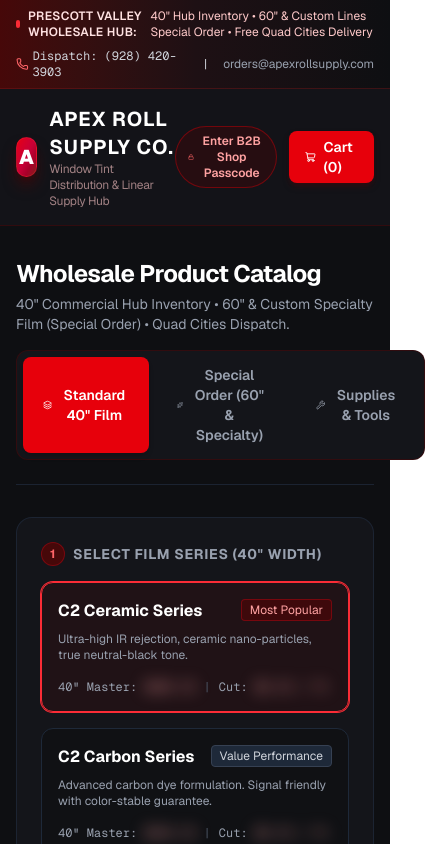
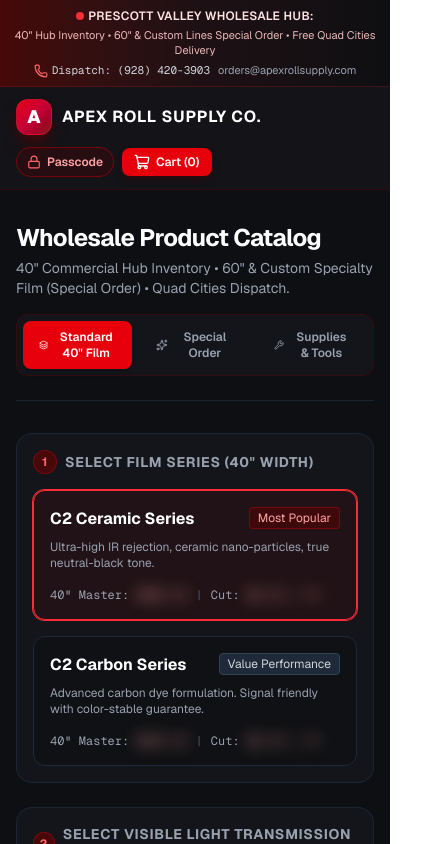
Before and after one commit to apexrollsupplyco/apex-roll-supply, a Next.js app: page / in a window 390 px wide. Shown: the top 844 px of the page, 425 px wide, since content can reach past the window. Built offline with nearby package versions, Linux system fonts and the light colour scheme.

Commit message:
Complete mobile responsive overhaul

```diff
--- a/app/page.tsx
+++ b/app/page.tsx
@@ -27,7 +27,7 @@
 interface FilmProduct {
   id: string;
   series: 'C2 Carbon' | 'C2 Ceramic';
-  vlt: '5%' | '20%' | '35%' | '50%' | '70%';
+  vlt: '5%' | '20%' | '35%' | '50%' | '75%';
   masterRollPrice: number;
   linearFtPrice: number;
   stockFt: number;
@@ -81,13 +81,11 @@
     { id: 'c2-carb-5', series: 'C2 Carbon', vlt: '5%', masterRollPrice: 331.56, linearFtPrice: 4.16, stockFt: 0, description: 'Non-reflective dyed carbon matrix.' },
     { id: 'c2-carb-20', series: 'C2 Carbon', vlt: '20%', masterRollPrice: 331.56, linearFtPrice: 4.16, stockFt: 0, description: 'Non-reflective dyed carbon matrix.' },
     { id: 'c2-carb-35', series: 'C2 Carbon', vlt: '35%', masterRollPrice: 331.56, linearFtPrice: 4.16, stockFt: 0, description: 'Non-reflective dyed carbon matrix.' },
-    { id: 'c2-carb-50', series: 'C2 Carbon', vlt: '50%', masterRollPrice: 331.56, linearFtPrice: 4.16, stockFt: 0, description: 'Non-reflective dyed carbon matrix.' },
-    { id: 'c2-carb-70', series: 'C2 Carbon', vlt: '70%', masterRollPrice: 331.56, linearFtPrice: 4.16, stockFt: 0, description: 'Non-reflective dyed carbon matrix.' },
     { id: 'c2-cer-5', series: 'C2 Ceramic', vlt: '5%', masterRollPrice: 481.68, linearFtPrice: 5.89, stockFt: 49, description: 'Nano-ceramic heat rejection formulation.' },
     { id: 'c2-cer-20', series: 'C2 Ceramic', vlt: '20%', masterRollPrice: 481.68, linearFtPrice: 5.89, stockFt: 0, description: 'Nano-ceramic heat rejection formulation.' },
     { id: 'c2-cer-35', series: 'C2 Ceramic', vlt: '35%', masterRollPrice: 481.68, linearFtPrice: 5.89, stockFt: 28, description: 'Nano-ceramic heat rejection formulation.' },
     { id: 'c2-cer-50', series: 'C2 Ceramic', vlt: '50%', masterRollPrice: 481.68, linearFtPrice: 5.89, stockFt: 50, description: 'Nano-ceramic heat rejection formulation.' },
-    { id: 'c2-cer-70', series: 'C2 Ceramic', vlt: '70%', masterRollPrice: 481.68, linearFtPrice: 5.89, stockFt: 56, description: 'Nano-ceramic heat rejection formulation.' }
+    { id: 'c2-cer-75', series: 'C2 Ceramic', vlt: '75%', masterRollPrice: 481.68, linearFtPrice: 5.89, stockFt: 56, description: 'Nano-ceramic heat rejection formulation.' }
   ]);
 
   // Special Order Lines (60" Rolls, Pro Nano, Apex Signature, Architectural Flat Glass - Call For Pricing)
@@ -176,7 +174,7 @@
   // Active standard film selection (40" standard width)
   const currentFilm = filmInventory.find(
     (f) => f.series === selectedFilmSeries && f.vlt === selectedVlt
-  )!;
+  ) || filmInventory[0];
 
   const filmPrice = orderType === 'roll'
     ? rollsCount * currentFilm.masterRollPrice
@@ -432,41 +430,46 @@
   };
 
   return (
-    <div className="min-h-screen bg-[#0e0f12] text-gray-100 font-sans selection:bg-red-600 selection:text-white pb-24">
+    <div className="min-h-screen bg-[#0e0f12] text-gray-100 font-sans selection:bg-red-600 selection:text-white pb-24 overflow-x-hidden w-full">
       {/* Top Notification Banner */}
-      <div className="bg-gradient-to-r from-red-950 via-[#1e1014] to-[#0e0f12] border-b border-red-900/40 px-4 py-2 text-xs text-red-200">
-        <div className="max-w-7xl mx-auto flex flex-col sm:flex-row justify-between items-center gap-2">
-          <div className="flex items-center gap-2">
-            <span className="inline-block w-2 h-2 rounded-full bg-red-500 animate-pulse"></span>
+      <div className="bg-gradient-to-r from-red-950 via-[#1e1014] to-[#0e0f12] border-b border-red-900/40 px-3 sm:px-4 py-2 text-xs text-red-200">
+        <div className="max-w-7xl mx-auto flex flex-col sm:flex-row justify-between items-center gap-1.5 sm:gap-2 text-center sm:text-left">
+          <div className="flex flex-wrap items-center justify-center sm:justify-start gap-1 sm:gap-2">
+            <span className="inline-block w-2 h-2 rounded-full bg-red-500 animate-pulse shrink-0"></span>
             <span className="font-semibold tracking-wide text-red-100">PRESCOTT VALLEY WHOLESALE HUB:</span>
-            <span>40" Hub Inventory • 60" &amp; Custom Lines Special Order • Free Quad Cities Delivery</span>
+            <span className="text-[11px] sm:text-xs text-red-200/90">40" Hub Inventory • 60" &amp; Custom Lines Special Order • Free Quad Cities Delivery</span>
           </div>
-          <div className="flex items-center gap-4 text-gray-300">
-            <span className="flex items-center gap-1 font-mono"><Phone className="w-3.5 h-3.5 text-red-400" /> Dispatch: (928) 420-3903</span>
-            <span>|</span>
-            <span className="text-gray-400">orders@apexrollsupply.com</span>
+          <div className="flex flex-wrap items-center justify-center gap-2 sm:gap-4 text-gray-300 text-[11px] sm:text-xs">
+            <a href="tel:9284203903" className="flex items-center gap-1 font-mono hover:text-white transition">
+              <Phone className="w-3.5 h-3.5 text-red-400 shrink-0" /> Dispatch: (928) 420-3903
+            </a>
+            <span className="hidden sm:inline text-gray-600">|</span>
+            <a href="mailto:orders@apexrollsupply.com" className="text-gray-400 hover:text-white transition">
+              orders@apexrollsupply.com
+            </a>
           </div>
         </div>
       </div>
 
       {/* Main Header */}
       <header className="border-b border-red-950/60 bg-[#14151a]/90 backdrop-blur sticky top-0 z-40">
-        <div className="max-w-7xl mx-auto px-4 py-4 flex items-center justify-between">
-          <div className="flex items-center gap-3">
-            <div className="w-10 h-10 rounded-xl bg-gradient-to-br from-red-600 via-rose-700 to-red-900 flex items-center justify-center font-black text-xl text-white shadow-lg shadow-red-950 border border-red-500/30">
+        <div className="max-w-7xl mx-auto px-4 py-3 sm:py-4 flex flex-wrap items-center justify-between gap-3">
+          <div className="flex items-center gap-2.5 sm:gap-3">
+            <div className="w-9 h-9 sm:w-10 sm:h-10 rounded-xl bg-gradient-to-br from-red-600 via-rose-700 to-red-900 flex items-center justify-center font-black text-lg sm:text-xl text-white shadow-lg shadow-red-950 border border-red-500/30 shrink-0">
               A
             </div>
             <div>
-              <h1 className="text-xl font-bold tracking-wider text-white">APEX ROLL SUPPLY CO.</h1>
-              <p className="text-xs text-red-200/60 tracking-tight">Window Tint Distribution &amp; Linear Supply Hub</p>
+              <h1 className="text-base sm:text-xl font-bold tracking-wider text-white leading-tight">APEX ROLL SUPPLY CO.</h1>
+              <p className="text-[10px] sm:text-xs text-red-200/60 tracking-tight hidden sm:block">Window Tint Distribution &amp; Linear Supply Hub</p>
             </div>
           </div>
 
-          <div className="flex items-center gap-3">
+          <div className="flex items-center gap-2 sm:gap-3">
             {isUnlocked ? (
-              <div className="flex items-center gap-1.5 bg-red-950/60 text-red-300 border border-red-700/50 px-3 py-1.5 rounded-full text-xs font-semibold">
-                <Unlock className="w-3.5 h-3.5 text-red-400" />
-                <span>Wholesale Rates Active</span>
+              <div className="flex items-center gap-1.5 bg-red-950/60 text-red-300 border border-red-700/50 px-2.5 sm:px-3 py-1.5 rounded-full text-xs font-semibold">
+                <Unlock className="w-3.5 h-3.5 text-red-400 shrink-0" />
+                <span className="hidden sm:inline">Wholesale Rates Active</span>
+                <span className="sm:hidden">Active</span>
               </div>
             ) : (
               <button
@@ -474,18 +477,19 @@
                   setModalMode('enter-code');
                   setShowUnlockModal(true);
                 }}
-                className="flex items-center gap-1.5 bg-red-950/40 hover:bg-red-900/50 text-red-300 border border-red-700/50 px-3 py-1.5 rounded-full text-xs font-semibold transition"
+                className="flex items-center gap-1.5 bg-red-950/40 hover:bg-red-900/50 text-red-300 border border-red-700/50 px-2.5 sm:px-3 py-1.5 rounded-full text-xs font-semibold transition"
               >
-                <Lock className="w-3.5 h-3.5 text-red-400" />
-                <span>Enter B2B Shop Passcode</span>
+                <Lock className="w-3.5 h-3.5 text-red-400 shrink-0" />
+                <span className="hidden sm:inline">Enter B2B Shop Passcode</span>
+                <span className="sm:hidden">Passcode</span>
               </button>
             )}
 
             <a
               href="#cart-section"
-              className="flex items-center gap-2 bg-red-600 hover:bg-red-500 text-white px-4 py-1.5 rounded-lg text-sm font-semibold transition shadow-md shadow-red-950/50"
+              className="flex items-center gap-1.5 sm:gap-2 bg-red-600 hover:bg-red-500 text-white px-3 sm:px-4 py-1.5 rounded-lg text-xs sm:text-sm font-semibold transition shadow-md shadow-red-950/50 shrink-0"
             >
-              <ShoppingCart className="w-4 h-4" />
+              <ShoppingCart className="w-4 h-4 shrink-0" />
               <span>Cart ({cart.length})</span>
             </a>
           </div>
@@ -668,10 +672,10 @@
               40" Commercial Hub Inventory • 60" &amp; Custom Specialty Film (Special Order) • Quad Cities Dispatch.
             </p>
           </div>
-          <div className="flex gap-2 bg-[#14151a] p-1.5 rounded-xl border border-red-950/60">
+          <div className="flex flex-wrap gap-2 bg-[#14151a] p-1.5 rounded-xl border border-red-950/60 w-full sm:w-auto">
             <button
               onClick={() => setActiveTab('film')}
-              className={`flex items-center gap-2 px-5 py-2 rounded-lg text-sm font-semibold transition ${
+              className={`flex-1 sm:flex-initial flex items-center justify-center gap-2 px-4 py-2 rounded-lg text-xs sm:text-sm font-semibold transition ${
                 activeTab === 'film'
                   ? 'bg-red-600 text-white shadow-md'
                   : 'text-gray-400 hover:text-white'
@@ -682,18 +686,18 @@
             </button>
             <button
               onClick={() => setActiveTab('special')}
-              className={`flex items-center gap-2 px-5 py-2 rounded-lg text-sm font-semibold transition ${
+              className={`flex-1 sm:flex-initial flex items-center justify-center gap-2 px-4 py-2 rounded-lg text-xs sm:text-sm font-semibold transition ${
                 activeTab === 'special'
                   ? 'bg-red-600 text-white shadow-md'
                   : 'text-gray-400 hover:text-white'
               }`}
             >
               <Sparkles className="w-4 h-4" />
-              Special Order (60" &amp; Specialty)
+              Special Order
             </button>
             <button
               onClick={() => setActiveTab('tools')}
-              className={`flex items-center gap-2 px-5 py-2 rounded-lg text-sm font-semibold transition ${
+              className={`flex-1 sm:flex-initial flex items-center justify-center gap-2 px-4 py-2 rounded-lg text-xs sm:text-sm font-semibold transition ${
                 activeTab === 'tools'
                   ? 'bg-red-600 text-white shadow-md'
                   : 'text-gray-400 hover:text-white'
@@ -710,14 +714,17 @@
           <div className="grid grid-cols-1 lg:grid-cols-3 gap-8 mb-12">
             <div className="lg:col-span-2 space-y-6">
               {/* Step 1: Choose Series */}
-              <div className="bg-[#14151a] border border-gray-800/80 rounded-2xl p-6">
+              <div className="bg-[#14151a] border border-gray-800/80 rounded-2xl p-4 sm:p-6">
                 <h3 className="text-sm font-bold uppercase tracking-wider text-gray-400 mb-4 flex items-center gap-2">
                   <span className="w-6 h-6 rounded-full bg-red-950 text-red-400 border border-red-800/60 flex items-center justify-center text-xs">1</span>
                   Select Film Series (40" Width)
                 </h3>
                 <div className="grid grid-cols-1 sm:grid-cols-2 gap-4">
                   <button
-                    onClick={() => setSelectedFilmSeries('C2 Ceramic')}
+                    onClick={() => {
+                      setSelectedFilmSeries('C2 Ceramic');
+                      setSelectedVlt('20%');
+                    }}
                     className={`p-4 rounded-xl border text-left transition ${
                       selectedFilmSeries === 'C2 Ceramic'
                         ? 'border-red-500 bg-red-950/25 ring-1 ring-red-500'
@@ -743,7 +750,10 @@
                   </button>
 
                   <button
-                    onClick={() => setSelectedFilmSeries('C2 Carbon')}
+                    onClick={() => {
+                      setSelectedFilmSeries('C2 Carbon');
+                      setSelectedVlt('20%');
+                    }}
                     className={`p-4 rounded-xl border text-left transition ${
                       selectedFilmSeries === 'C2 Carbon'
                         ? 'border-red-500 bg-red-950/25 ring-1 ring-red-500'
@@ -771,7 +781,7 @@
               </div>
 
               {/* Step 2: Choose VLT Shade */}
-      <div className="bg-[#14151a] border border-gray-800/80 rounded-2xl p-6">
+              <div className="bg-[#14151a] border border-gray-800/80 rounded-2xl p-4 sm:p-6">
                 <h3 className="text-sm font-bold uppercase tracking-wider text-gray-400 mb-4 flex items-center gap-2">
                   <span className="w-6 h-6 rounded-full bg-red-950 text-red-400 border border-red-800/60 flex items-center justify-center text-xs">2</span>
                   Select Visible Light Transmission (VLT)
@@ -801,7 +811,7 @@
               </div>
 
               {/* Step 3: Choose Format */}
-              <div className="bg-[#14151a] border border-gray-800/80 rounded-2xl p-6">
+              <div className="bg-[#14151a] border border-gray-800/80 rounded-2xl p-4 sm:p-6">
                 <h3 className="text-sm font-bold uppercase tracking-wider text-gray-400 mb-4 flex items-center gap-2">
                   <span className="w-6 h-6 rounded-full bg-red-950 text-red-400 border border-red-800/60 flex items-center justify-center text-xs">3</span>
                   Select Order Format (40" Commercial Width)
@@ -843,7 +853,7 @@
                 </div>
 
                 {orderType === 'roll' ? (
-                  <div className="flex items-center gap-4 bg-[#0e0f12] p-4 rounded-xl border border-gray-800">
+                  <div className="flex flex-wrap items-center justify-between gap-4 bg-[#0e0f12] p-4 rounded-xl border border-gray-800">
                     <span className="text-sm font-medium text-gray-300">Rolls Count:</span>
                     <div className="flex items-center gap-3">
                       <button
@@ -860,7 +870,7 @@
                         +
                       </button>
                     </div>
-                    <span className="text-xs text-gray-500 ml-auto font-mono">Total Footage: {rollsCount * 100} Linear Ft (40")</span>
+                    <span className="text-xs text-gray-500 font-mono w-full sm:w-auto text-right">Total: {rollsCount * 100} Linear Ft (40")</span>
                   </div>
                 ) : (
                   <div className="space-y-3 bg-[#0e0f12] p-4 rounded-xl border border-gray-800">
@@ -891,7 +901,7 @@
 
             {/* Sidebar Summary */}
             <div className="space-y-6">
-              <div className="bg-[#14151a] border border-gray-800/80 rounded-2xl p-6 sticky top-24">
+              <div className="bg-[#14151a] border border-gray-800/80 rounded-2xl p-4 sm:p-6 lg:sticky lg:top-24">
                 <h3 className="text-sm font-bold uppercase tracking-wider text-gray-400 mb-4">Configuration Summary</h3>
                 <div className="space-y-3 text-sm border-b border-gray-800/80 pb-4 mb-4">
                   <div className="flex justify-between">
@@ -960,14 +970,14 @@
           </div>
         )}
 
-        {/* Tab 2: Special Order Tab (Includes 60" Rolls, Pro Nano, Apex Film, Architectural - Call for Pricing) */}
+        {/* Tab 2: Special Order Tab */}
         {activeTab === 'special' && (
           <div className="space-y-6 mb-12">
-            <div className="bg-gradient-to-r from-red-950/50 via-[#1b1216] to-[#14151a] p-6 rounded-2xl border border-red-800/40">
+            <div className="bg-gradient-to-r from-red-950/50 via-[#1b1216] to-[#14151a] p-4 sm:p-6 rounded-2xl border border-red-800/40">
               <div className="flex items-center gap-3">
                 <Clock className="w-6 h-6 text-red-400 shrink-0" />
                 <div>
-                  <h3 className="text-lg font-bold text-white">Commercial Special Order Lines</h3>
+                  <h3 className="text-base sm:text-lg font-bold text-white">Commercial Special Order Lines</h3>
                   <p className="text-xs text-gray-300 mt-0.5">
                     60" Master Rolls, ultra-ceramic lines, and architectural films are ordered on demand. Lead time: 2–3 business days.
                   </p>
@@ -977,7 +987,7 @@
 
             <div className="grid grid-cols-1 md:grid-cols-2 lg:grid-cols-3 gap-6">
               {specialOrderCatalog.map((item) => (
-                <div key={item.id} className="bg-[#14151a] border border-gray-800/80 rounded-2xl p-6 flex flex-col justify-between">
+                <div key={item.id} className="bg-[#14151a] border border-gray-800/80 rounded-2xl p-4 sm:p-6 flex flex-col justify-between">
                   <div>
                     <div className="flex justify-between items-start mb-2">
                       <span className="text-[10px] bg-red-950/80 text-red-300 border border-red-800/50 px-2.5 py-0.5 rounded font-mono font-bold uppercase">
@@ -1013,7 +1023,7 @@
                         className="w-full bg-[#1c1d24] hover:bg-red-950/80 text-white border border-red-800/60 py-2.5 rounded-xl text-xs font-bold transition flex items-center justify-center gap-2"
                       >
                         <PhoneCall className="w-3.5 h-3.5 text-red-400" />
-                        Call Dispatch for Quote: (928) 420-3903
+                        Call Dispatch: (928) 420-3903
                       </a>
                     ) : isUnlocked ? (
                       <button
@@ -1045,7 +1055,7 @@
         {activeTab === 'tools' && (
           <div className="grid grid-cols-1 md:grid-cols-3 gap-6 mb-12">
             {toolsInventory.map((tool) => (
-              <div key={tool.id} className="bg-[#14151a] border border-gray-800/80 rounded-2xl p-6 flex flex-col justify-between">
+              <div key={tool.id} className="bg-[#14151a] border border-gray-800/80 rounded-2xl p-4 sm:p-6 flex flex-col justify-between">
                 <div>
                   <div className="flex justify-between items-start mb-2">
                     <span className="text-xs bg-[#0e0f12] text-red-400 font-mono px-2.5 py-1 rounded-md border border-gray-800">{tool.category}</span>
@@ -1094,7 +1104,7 @@
         )}
 
         {/* Cart & B2B Verification Section */}
-        <div id="cart-section" className="bg-[#14151a] border border-gray-800/80 rounded-2xl p-6 lg:p-8 mb-12">
+        <div id="cart-section" className="bg-[#14151a] border border-gray-800/80 rounded-2xl p-4 sm:p-6 lg:p-8 mb-12">
           <div className="flex items-center gap-3 border-b border-gray-800/80 pb-4 mb-6">
             <ShoppingCart className="w-6 h-6 text-red-400" />
             <h3 className="text-xl font-bold text-white">Wholesale Order Checkout</h3>
@@ -1104,7 +1114,7 @@
           </div>
 
           {orderSubmitted && lastOrderDetails ? (
-            <div className="bg-red-950/20 border border-red-700/40 rounded-xl p-6 text-center my-4 space-y-4">
+            <div className="bg-red-950/20 border border-red-700/40 rounded-xl p-4 sm:p-6 text-center my-4 space-y-4">
               <PackageCheck className="w-12 h-12 text-red-400 mx-auto" />
               <div>
                 <h4 className="text-lg font-bold text-white">Wholesale Order Confirmed: {lastOrderDetails.orderId}</h4>
@@ -1138,9 +1148,9 @@
                 ) : (
                   <div className="space-y-3">
                     {cart.map((item, idx) => (
-                      <div key={item.id} className="bg-[#0e0f12] border border-gray-800 p-3.5 rounded-xl flex justify-between items-center text-sm">
-                        <div>
-                          <div className="font-bold text-white">
+                      <div key={item.id} className="bg-[#0e0f12] border border-gray-800 p-3.5 rounded-xl flex justify-between items-center text-sm gap-2">
+                        <div className="min-w-0 flex-1">
+                          <div className="font-bold text-white truncate">
                             {item.category.includes('Film')
                               ? `${item.series} (${item.width || '40"'} - ${item.vlt})`
                               : item.name}
@@ -1151,7 +1161,7 @@
                               : `Qty: ${item.quantity}`}
                           </div>
                         </div>
-                        <div className="flex items-center gap-4">
+                        <div className="flex items-center gap-3 shrink-0">
                           <span className="font-mono font-bold text-red-400">${item.totalPrice.toFixed(2)}</span>
                           <button
                             onClick={() => setCart((prev) => prev.filter((_, i) => i !== idx))}
@@ -1255,7 +1265,7 @@
                     >
                       <Truck className="w-4 h-4 text-red-400 mt-0.5 shrink-0" />
                       <div>
-                        <div className="flex items-center gap-2">
+                        <div className="flex flex-wrap items-center gap-2">
                           <span>Quad Cities Local Courier</span>
                           <span className="text-[10px] bg-red-950 text-red-300 border border-red-800/60 px-1.5 py-0.5 rounded font-mono font-bold">FREE DELIVERY</span>
                         </div>
@@ -1274,7 +1284,7 @@
                     >
                       <Compass className="w-4 h-4 text-amber-400 mt-0.5 shrink-0" />
                       <div>
-                        <div className="flex items-center gap-2">
+                        <div className="flex flex-wrap items-center gap-2">
                           <span>Extended Regional Courier (Outside Quad Cities)</span>
                           <span className="text-[10px] bg-amber-950 text-amber-300 border border-amber-800/60 px-1.5 py-0.5 rounded font-mono font-bold">+$50.00 FEE</span>
                         </div>
@@ -1293,7 +1303,7 @@
                     >
                       <MapPin className="w-4 h-4 text-red-400 mt-0.5 shrink-0" />
                       <div>
-                        <div className="flex items-center gap-2">
+                        <div className="flex flex-wrap items-center gap-2">
                           <span>Prescott Valley Hub Pickup</span>
                           <span className="text-[10px] bg-gray-800 text-gray-300 px-1.5 py-0.5 rounded font-mono">FREE PICKUP</span>
                         </div>
@@ -1317,13 +1327,13 @@
         </div>
 
         {/* Staff Hub Inventory & Portal */}
-        <div className="border border-gray-800/80 bg-[#14151a] rounded-2xl p-6 lg:p-8">
-          <div className="flex items-center justify-between pb-4 border-b border-gray-800/80">
+        <div className="border border-gray-800/80 bg-[#14151a] rounded-2xl p-4 sm:p-6 lg:p-8">
+          <div className="flex flex-wrap items-center justify-between gap-3 pb-4 border-b border-gray-800/80">
             <div className="flex items-center gap-2.5">
               {adminUnlocked ? (
-                <Unlock className="w-5 h-5 text-red-400" />
+                <Unlock className="w-5 h-5 text-red-400 shrink-0" />
               ) : (
-                <Lock className="w-5 h-5 text-red-400" />
+                <Lock className="w-5 h-5 text-red-400 shrink-0" />
               )}
               <div>
                 <h4 className="text-base font-bold text-white">Hub Inventory Receiving &amp; Management</h4>
```
Lines whose indentation alone changed are shown as unchanged.
